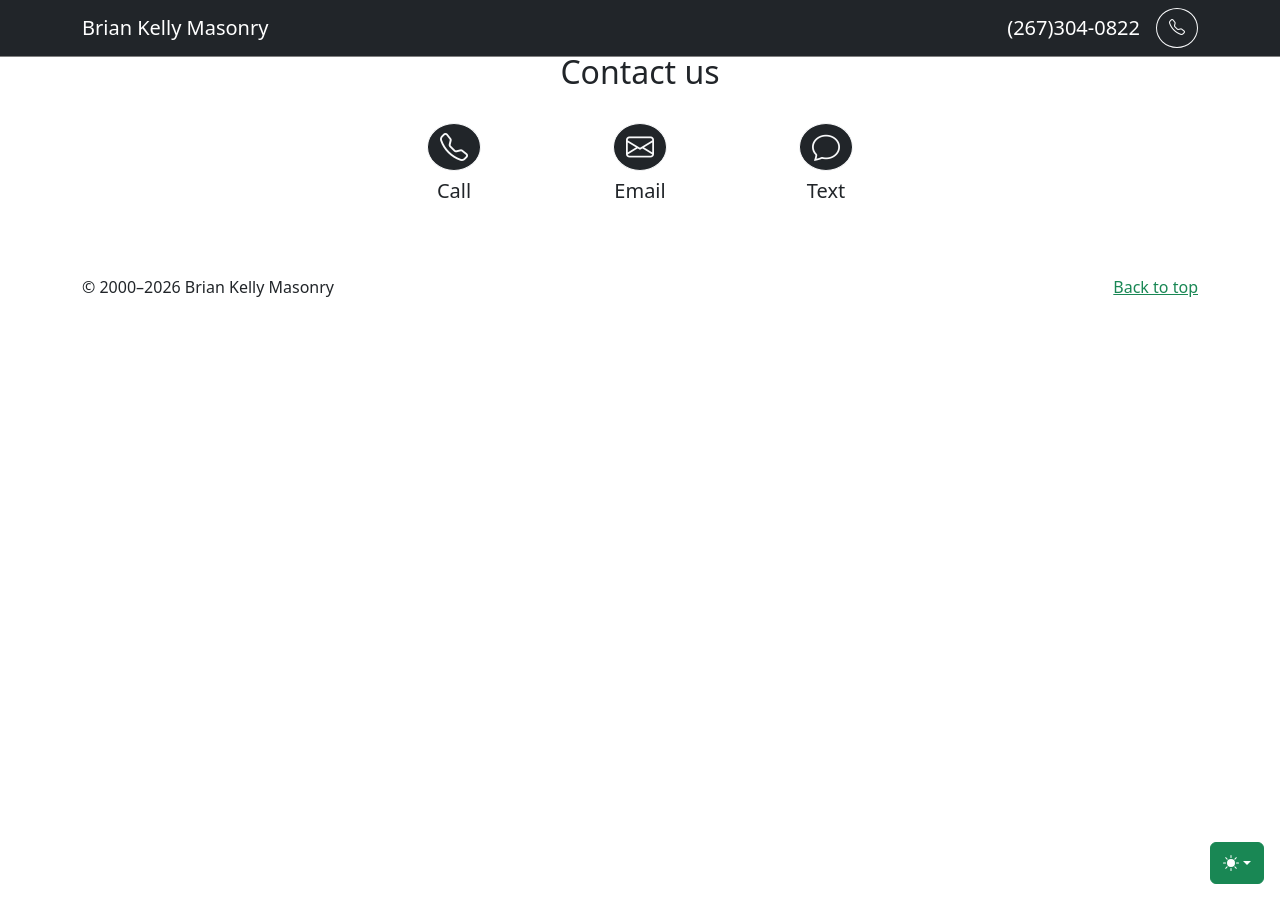
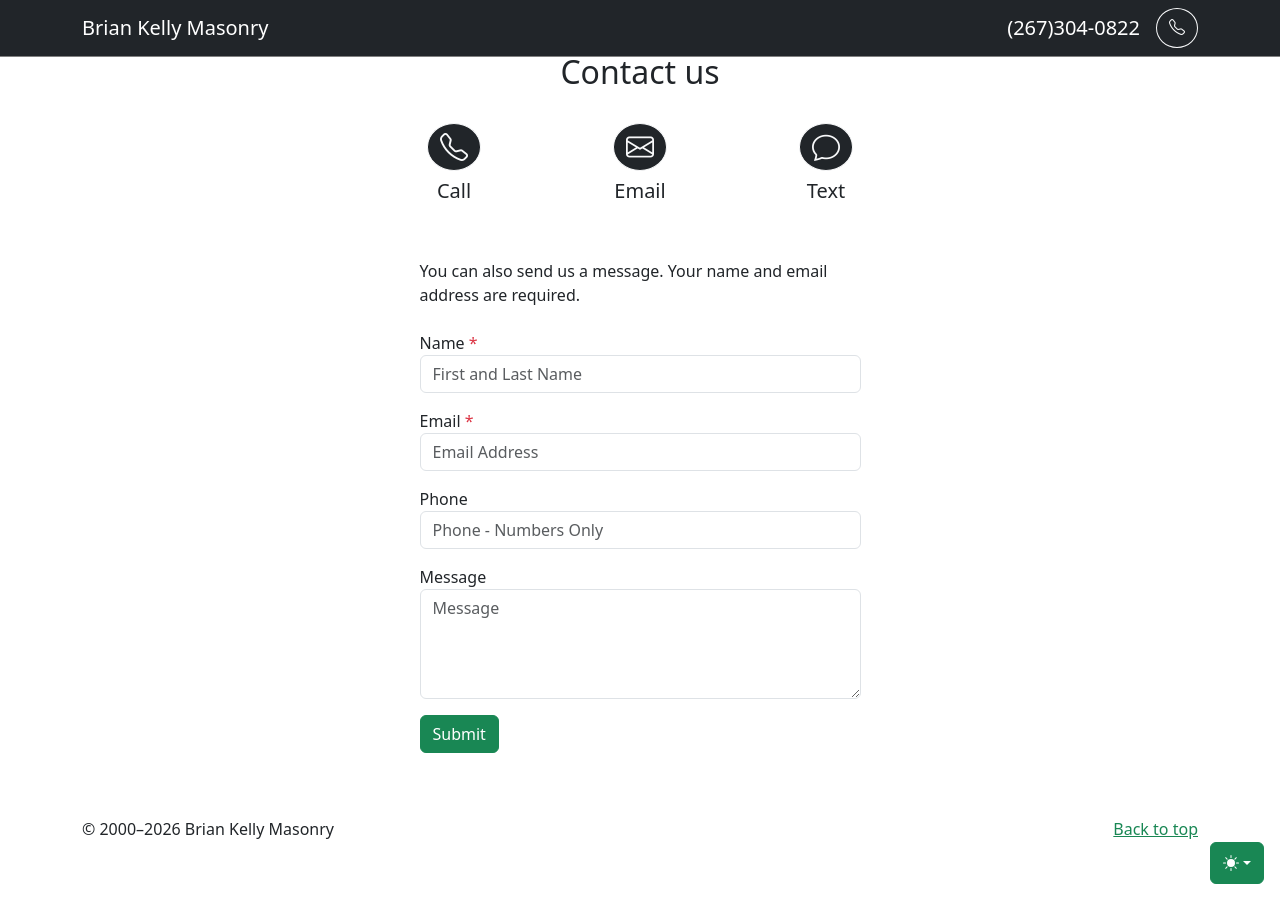
Before and after one commit to ryanbyoung/briankellymasonry, a Jekyll site: the page built from index.html, in a window 1280 px wide and 900 px high, scrolled down 2350 px. Built offline with Jekyll 4.4.1, drawn with Linux system fonts in a browser that asks for light colours; nearby versions of some CDN libraries.

Commit message:
Update index.html

```diff
--- a/index.html
+++ b/index.html
@@ -15,9 +15,9 @@
             </svg>
             <h1 class="fw-light pt-3">Brian Kelly Masonry</h1>
             <p class="lead px-lg-5">A Philadelphia area artisan contractor devoted to building and restoring stone and brick structures.</p>
-            <!--<div class="d-grid gap-2 d-sm-flex justify-content-sm-center">
-              <a href="" class="btn btn-primary btn-lg mt-2 me-sm-2" role="button">Contact us</a>
-            </div>-->
+            <div class="d-grid gap-2 d-sm-flex justify-content-sm-center">
+              <a href="" class="btn btn-success btn-lg mt-2 me-sm-2" role="button">Contact us</a>
+            </div>
           </div>
         </div>
         <!-- End Hero -->
@@ -148,28 +148,26 @@
                 </div>
               </div>
             </div>
-            <!--
             <div class="row justify-content-center">
               <div class="col-11 col-sm-10 col-md-8 col-lg-6 col-xl-5 col-xxl-5 pt-5">
                 <p>You can also send us a message. Your name and email address are required.</p>
                 <form id="contact-form">
                   <fieldset>
                     <label class="mt-2" for="name">Name <span class="text-danger">*</span></label>
-                    <input type="text" id="name" class="form-control" name="name" placeholder="First and Last Name" autocomplete="name" required>
+                    <input type="text" id="name" class="form-control" name="Name" placeholder="First and Last Name" autocomplete="name" required>
                     <label class="mt-3" for="email">Email <span class="text-danger">*</span></label>
-                    <input type="email" id="email" class="form-control" name="email" placeholder="Email Address" autocomplete="email" required>
+                    <input type="email" id="email" class="form-control" name="Email" placeholder="Email Address" autocomplete="email" required>
                     <label class="mt-3" for="phone">Phone</label>
-                    <input type="tel" id="phone" class="form-control" name="phone" placeholder="Phone - Numbers Only" autocomplete="tel" maxlength="13">
+                    <input type="tel" id="phone" class="form-control" name="Phone" placeholder="Phone - Numbers Only" autocomplete="tel" maxlength="13">
                     <label class="mt-3" for="message">Message</label>
-                    <textarea type="text" id="message" class="form-control" name="message" placeholder="Message" rows="4" style="resize: vertical;"></textarea>
+                    <textarea type="text" id="message" class="form-control" name="Message" placeholder="Message" rows="4" style="resize: vertical;"></textarea>
                     <p class="alert alert-success mt-3 mb-0" role="alert">Your information has been sent. We’ll be in touch.</p>
-                    <p class="alert alert-danger mt-3 mb-0" role="alert">The was an error. Please try again or use another contact method.</p>
+                    <p class="alert alert-danger mt-3 mb-0" role="alert">There was an error. Please try again or use another contact method.</p>
                     <button class="btn btn-success mt-3" id="submit" type="submit">Submit</button>
                   </fieldset>
                 </form>
               </div>
             </div>
-            -->
           </div>
         </div>
         <!-- End Contact -->
```
